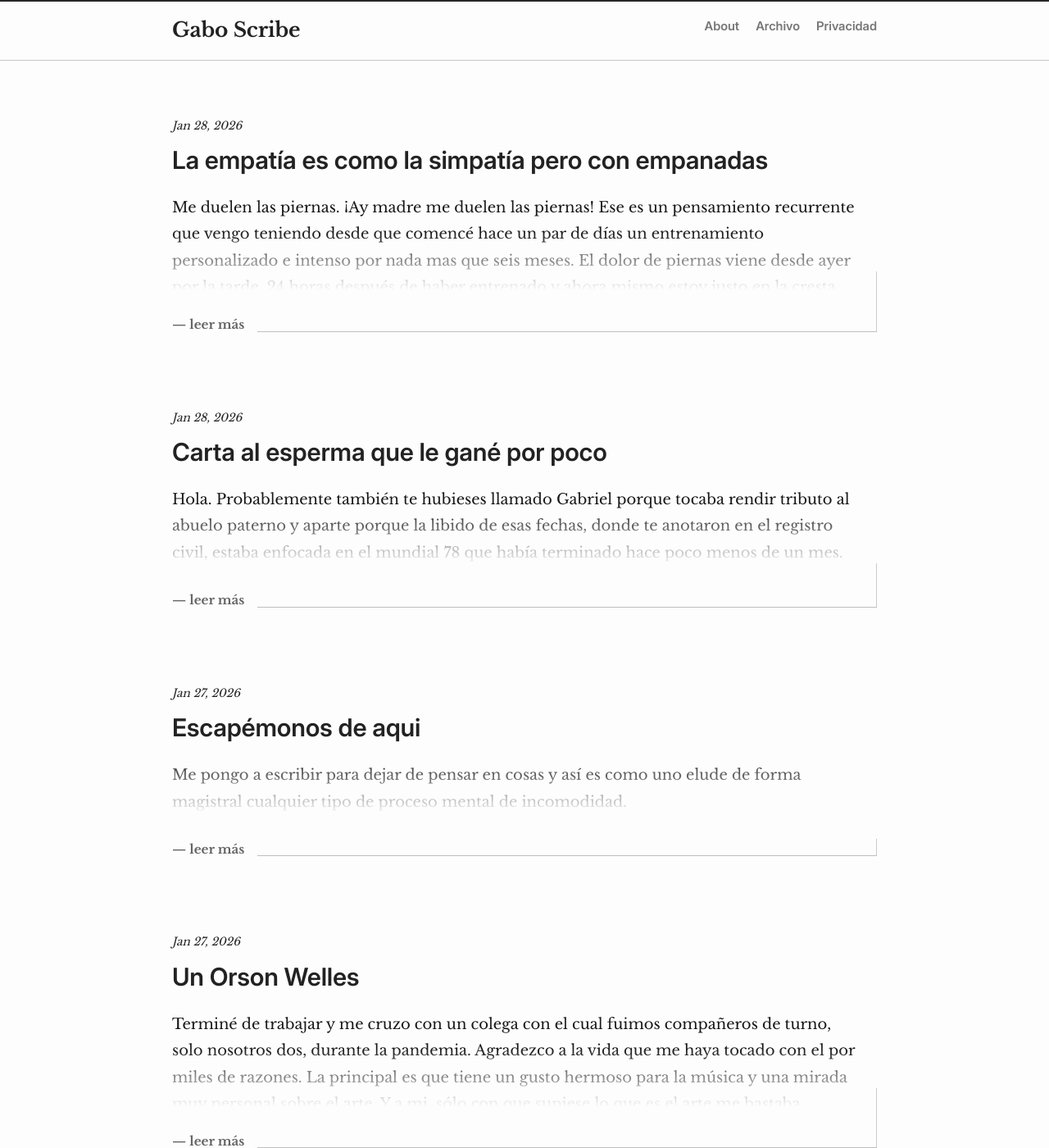
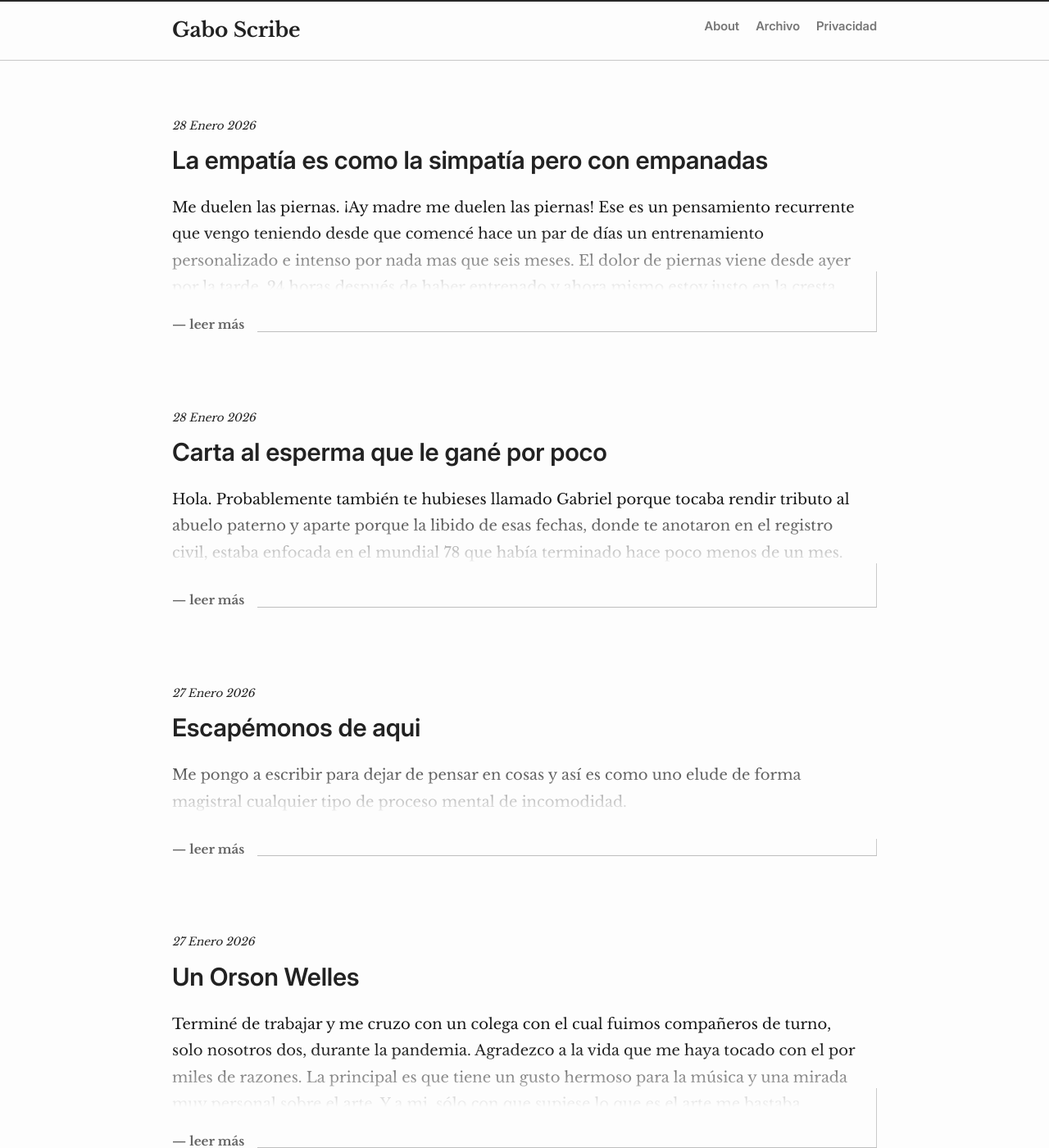
Before and after one commit to gsplay/blog, a Jekyll site: the page built from index.markdown, in a window 1280 px wide and 1400 px high. Shown: the whole window at 82% size. Built offline with Jekyll 4.4.1, drawn with Linux system fonts in a browser that asks for light colours; some of the changed text lies outside the part shown.

Commit message:
modificacion de la fecha en post y pagina principal en español

```diff
--- a/_config.yml
+++ b/_config.yml
@@ -34,6 +34,20 @@ plugins:
 
 show_excerpts: true
 
+months:
+  - Enero
+  - Febrero
+  - Marzo
+  - Abril
+  - Mayo
+  - Junio
+  - Julio
+  - Agosto
+  - Septiembre
+  - Octubre
+  - Noviembre
+  - Diciembre
+
 # Exclude from processing.
 # The following items will not be processed, by default.
 # Any item listed under the `exclude:` key here will be automatically added to
--- a/_layouts/home.html
+++ b/_layouts/home.html
@@ -14,7 +14,11 @@ layout: default
       {%- for post in site.posts -%}
       <li>
         {%- assign date_format = site.minima.date_format | default: "%b %-d, %Y" -%}
-        <span class="post-meta">{{ post.date | date: date_format }}</span>
+        <span class="post-meta">
+  	{% assign m = post.date | date: "%-m" | minus: 1 %}
+  {{ post.date | date: "%d" }} {{ site.months[m] }} {{ post.date | date: "%Y" }}
+		</span>
+
         <h3>
           <a class="post-link" href="{{ post.url | relative_url }}">
             {{ post.title | escape }}
--- a/_layouts/post.html
+++ b/_layouts/post.html
@@ -12,8 +12,9 @@ layout: default
       <time class="dt-published"
             datetime="{{ page.date | date_to_xmlschema }}"
             itemprop="datePublished">
-        {%- assign date_format = site.minima.date_format | default: "%b %-d, %Y" -%}
-        {{ page.date | date: date_format }}
+        {% assign m = page.date | date: "%-m" | minus: 1 %}
+	{{ page.date | date: "%d" }} {{ site.months[m] }} {{ page.date | date: "%Y" }}
+
       </time>
     </p>
   </header>
```
